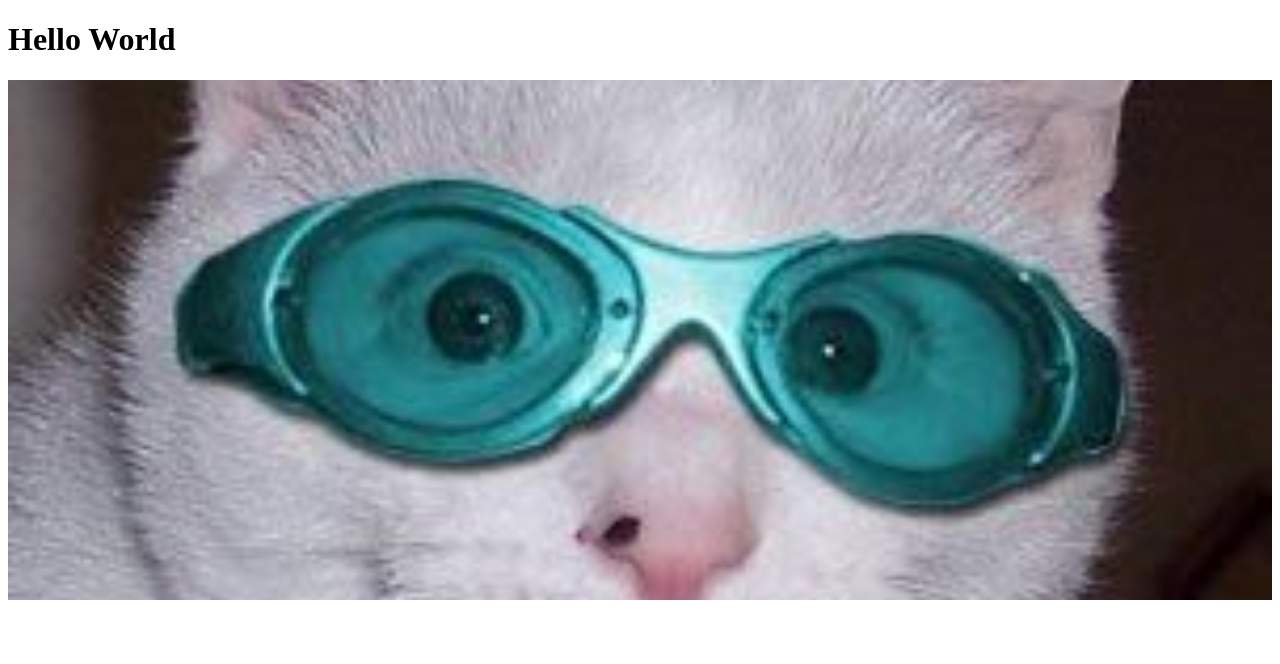
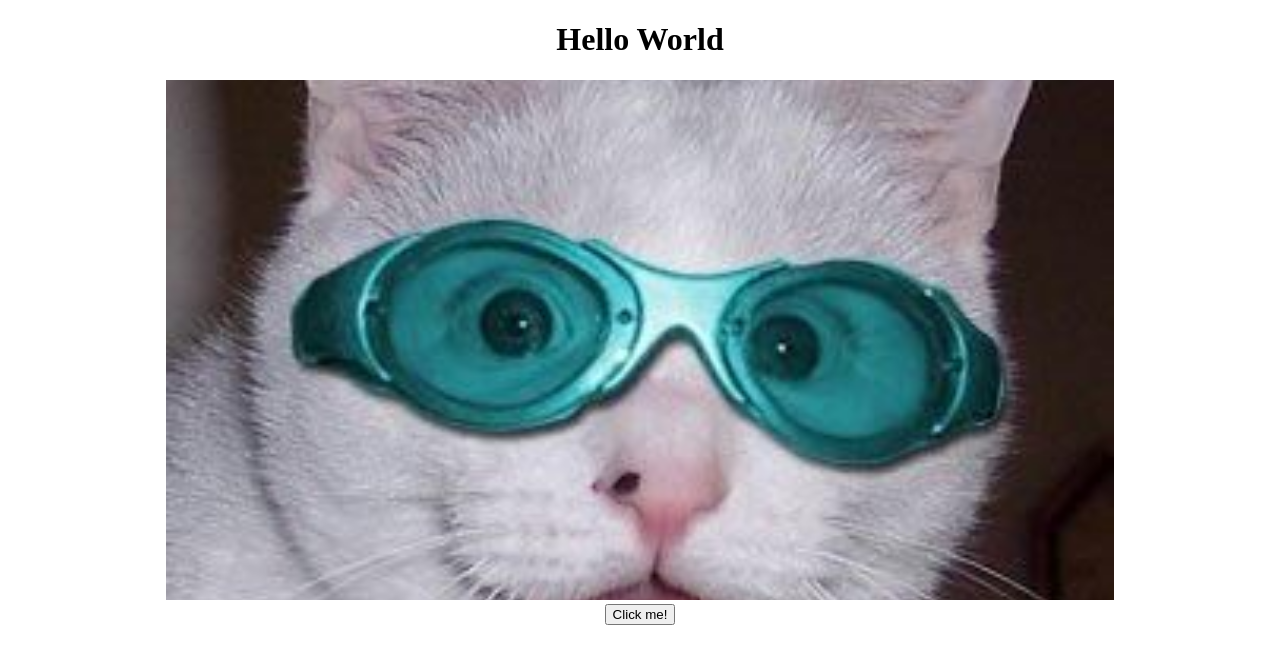
Before and after one commit to HarriHiie/week7html, a plain HTML site: page index.html in a window 1280 px wide. Drawn offline with Linux system fonts and the light colour scheme.

Commit message:
add button and gallery

```diff
--- /dev/null
+++ b/app.js
@@ -0,0 +1,13 @@
+const currentImage = document.querySelector('#image');
+const images = ['images/picture1.jpg','images/picture2.webp','images/picture3.jpg'];
+
+function changeImage() {
+    console.log('Hello from script file');
+
+    let randomnumber = Math.floor(Math.random() * images.length);
+
+    console.log(images[randomnumber]);
+
+currentImage.src = (images[randomnumber]);
+
+}
--- a/index.html
+++ b/index.html
@@ -6,11 +6,15 @@
     <title>JS array to gallery</title>
 </head>
 <body>
-    <h1>Hello World</h1>
+    <h1 style="text-align: center;">Hello World</h1>
 
 
 
-    <div class="container"style="height: 65vh; width: 75; margin: 0 auto; text-align:center">
-    <img src="images/picture3.jpg" alt=""  style="width: 100%; height:100%; object-fit:cover;"></div>
+    <div class="container"style="height: 65vh; width: 75%; margin: 0 auto; text-align:center">
+        <img id="image" src="images/picture3.jpg" alt=""  style="width: 100%; height:100%; object-fit:cover;">
+        <button onclick="changeImage()"> Click me!</button>
+     </div>
+
+     <script src="app.js"></script>
 </body>
 </html>
```
